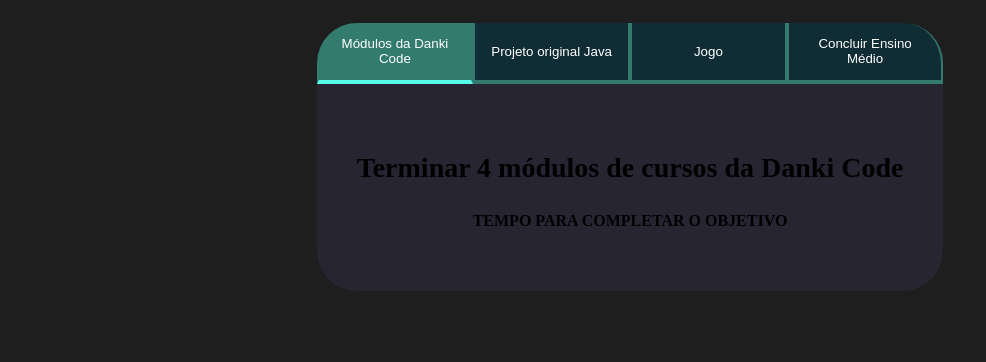
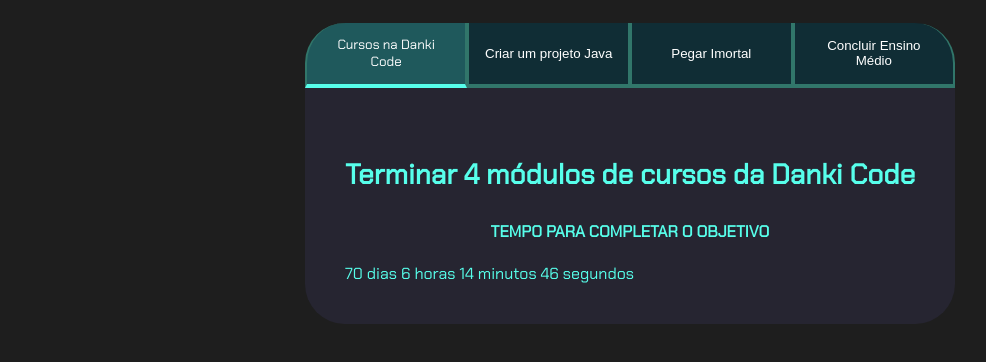
Before and after one commit to Luiz-MeloMartins/luiz-proj-vida, a plain HTML site: page index.html in a window 1280 px wide. Shown: the part 80-442 px from the top of the page, without its empty margins (10-996 px from the left). Drawn offline with Linux system fonts and the light colour scheme.

Commit message:
Add files via upload

```diff
--- a/index.html
+++ b/index.html
@@ -1,3 +1,4 @@
+
 <!DOCTYPE html>
 <html lang="pt-br">
 <head>
@@ -9,30 +10,34 @@
 </head>
 <body>
     <section class="conteudo-principal">
-    <h2 class= "titulo-principal">Meus Objetivos do ano<span>_</span></h2>
+        <h2 class="titulo-principal">Meus Objetivos do ano<span>_</span></h2>
         <div class="conteudo">
         <div class="botoes">
-        <button class="botao ativo"> Módulos da Danki Code</button>
-        <button class="botao">Projeto original Java</button>
-        <button class="botao">Jogo</button>
+            <button class="botao ativo">Cursos na Danki Code</button>
+            <button class="botao">Criar um projeto Java</button>
+            <button class="botao">Pegar Imortal</button>
             <button class="botao">Concluir Ensino Médio</button>
         </div>
         <div class="abas-textos">
-        <div class="aba-conteudo-ativo">
+            <div class="aba-conteudo ativo">
                 <h3 class="aba-conteudo-titulo-principal">Terminar 4 módulos de cursos da Danki Code</h3>
                 <h4 class="aba-conteudo-titulo-secundario">Tempo para completar o objetivo</h4>
+                <div class="contador"></div>
             </div>
             <div class="aba-conteudo">
                 <h3 class="aba-conteudo-titulo-principal">Criar um projeto original em Java</h3>
                 <h4 class="aba-conteudo-titulo-secundario">Tempo para completar o objetivo</h4>
+                <div class="contador"></div>
             </div>
             <div class="aba-conteudo">
                 <h3 class="aba-conteudo-titulo-principal">Ficar bom no jogo que jogo</h3>
                 <h4 class="aba-conteudo-titulo-secundario">Tempo para completar o objetivo</h4>
+                <div class="contador"></div>
             </div>
             <div class="aba-conteudo">
-    <h3 class="aba-conteudo-titulo-principal">Concluir o Ensino Médio </h3>
+                <h3 class="aba-conteudo-titulo-principal">Concluir o Ensino Médio</h3>
                 <h4 class="aba-conteudo-titulo-secundario">Tempo para completar o objetivo</h4>
+                <div class="contador"></div>
             </div>
         </div>
     </div>
--- a/main.js
+++ b/main.js
@@ -1,12 +1,52 @@
 const botoes = document.querySelectorAll(".botao");
+const textos = document.querySelectorAll(".aba-conteudo");
 
-for(let i=0;i <botoes.length;i++){
-    botoes[i].onclick = function(){
+for (let i = 0; i < botoes.length; i++) {
+    botoes[i].onclick = function () {
 
-        for(let j=0;j<botoes.length;j++){
+        for (let j = 0; j < botoes.length; j++) {
             botoes[j].classList.remove("ativo");
+            textos[j].classList.remove("ativo");
         }
         botoes[i].classList.add("ativo");
+        textos[i].classList.add("ativo");
     }
-    console.log();
 }
+const contadores = document.querySelectorAll(".contador");
+const tempoObjetivo1 = new Date("2024-07-05T20:00:00");
+const tempoObjetivo2 = new Date("2024-09-05T20:00:00");
+const tempoObjetivo3 = new Date("2024-10-05T20:00:00");
+const tempoObjetivo4 = new Date("2024-12-05T20:00:00");
+
+const tempos = [tempoObjetivo1, tempoObjetivo2, tempoObjetivo3, tempoObjetivo4];
+
+contadores[0].textContent = calculaTempo(tempos[0]);
+for (let i = 0; i < contadores.length; i++) {
+    contadores[i].textContent = calculaTempo(tempos[i]);
+}
+
+function atualizaCronometro(){
+    for (let i=0; i<contadores.length;i++){
+        contadores[i].textContent = calculaTempo(tempos[i]);
+    }
+}
+function calculaTempo(tempoObjetivo) {
+    let tempoAtual = new Date();
+    let tempoFinal =  tempoObjetivo - tempoAtual;
+    let segundos = Math.floor(tempoFinal / 1000);
+    let minutos = Math.floor(segundos / 60);
+    let horas = Math.floor(minutos / 60);
+    let dias = Math.floor(horas / 24);
+
+    segundos %= 60;
+    minutos %= 60;
+    horas %= 24;
+    if (tempoFinal > 0){
+        return dias + " dias " + horas + " horas " + minutos + " minutos " + segundos + " segundos";
+    } else {
+        return "Prazo Finalizado 😀😀😀😀😀";
+    }
+
+
+}
+setInterval(  atualizaCronometro,1000);
--- a/styles.css
+++ b/styles.css
@@ -2,11 +2,12 @@
             --cor-de-fundo: #1E1E1E;
             --azul-claro: #57FFEB;
             --branco: #FFFFFF;
-            --botao-ativo: #337B6E;
+            --botao-ativo: #57ffeb;
+            --botao-ativo-2: #1f595c;
             --botao-inativo: #102d35;
+            --botao-inativo-2: #31766a;
             --texto-fundo: rgba(58, 55, 94, 0.3);
         }
-
         body {
             background-color: var(--cor-de-fundo)
         }
@@ -20,7 +21,6 @@
         .titulo-principal span {
             color: var(--azul-claro)
         }
-
         .botao {
             font-family: "Crakra Petch", sans-serif;
             background-color: var(--botao-inativo);
@@ -31,9 +31,9 @@
             font-size: 18   px;
             align-items: center;
             width: 100%;
-            border-bottom: 4px solid var(--botao-ativo);
-            border-left: 2px solid var(--botao-ativo);
-            border-right: 2px solid var(--botao-ativo);
+            border-bottom: 4px solid var(--botao-inativo-2);
+            border-left: 2px solid var(--botao-inativo-2);
+            border-right: 2px solid var(--botao-inativo-2);
             border-top: none;
         }
         .conteudo-principal {
@@ -50,13 +50,13 @@
         }
         .botao:first-child {
             border-radius: 40px 40px 0 0;
+            font-family: 'Chakra Petch';
         }
         @media screen and (min-width: 768px) {
             .botoes {
                 display: flex;
             }
             .ativo{
-                background-color: var(--botao-ativo);
                 border-bottom: 4px solid var(--verde);
                 }
             .botao:first-child {
@@ -70,14 +70,16 @@
             background-color: var(--texto-fundo);
             padding: 40px;
             border-radius: 0 0 40px 40px;
-
         }
     .botao.ativo{
-    background-color: var(--botao-ativo);
     border-bottom: 4px solid var(--azul-claro);
+    background-color: var(--botao-ativo-2);
 }
     .aba-conteudo.ativo{
     display: block;
+    color: var(--branco);
+    font-family: 'Chakra Petch';
+    color: var(--botao-ativo);
 }
     .aba-conteudo{
     display: none;
```
Lines whose indentation alone changed are shown as unchanged.
